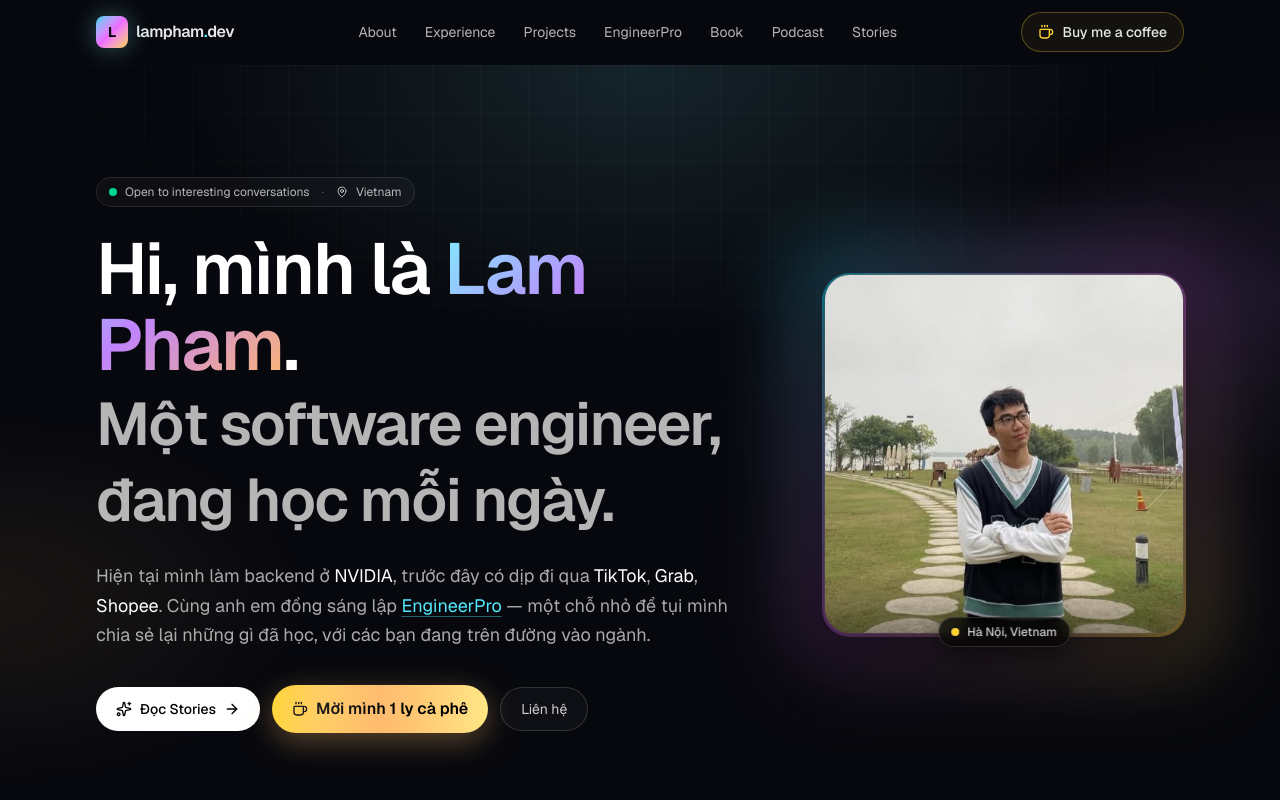
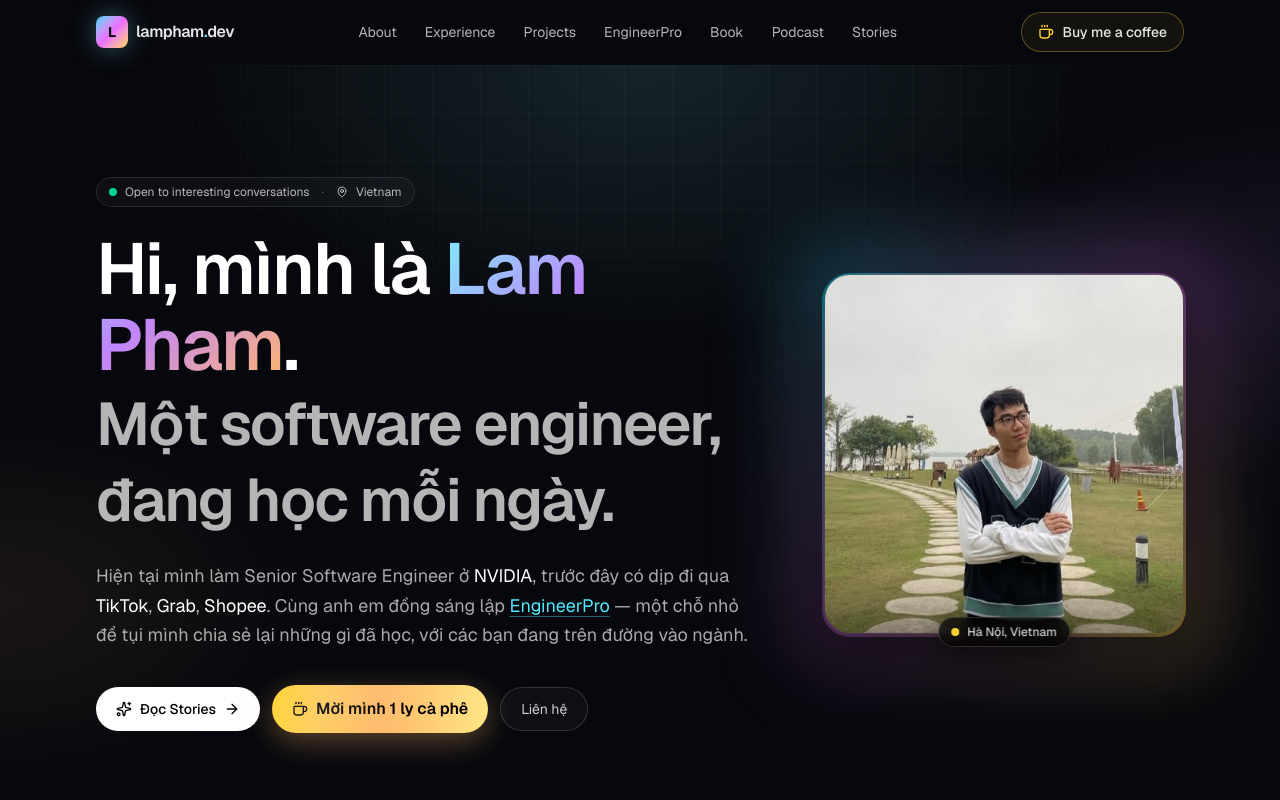
Before and after one commit to lampn95/lampn95.github.io, a Next.js app: page / in a window 1280 px wide. Shown: the top 800 px of the page. Built offline with nearby package versions, Linux system fonts and the light colour scheme.

Commit message:
Hero: 'làm backend ở NVIDIA' → 'làm Senior Software Engineer ở NVIDIA'

```diff
--- a/src/components/Hero.tsx
+++ b/src/components/Hero.tsx
@@ -52,8 +52,9 @@ export function Hero() {
               transition={{ duration: 0.7, delay: 0.15, ease: "easeOut" }}
               className="mt-7 max-w-2xl text-base sm:text-lg text-white/65 leading-relaxed"
             >
-              Hiện tại mình làm backend ở <span className="text-white">NVIDIA</span>,
-              trước đây có dịp đi qua <span className="text-white">TikTok</span>,{" "}
+              Hiện tại mình làm Senior Software Engineer ở{" "}
+              <span className="text-white">NVIDIA</span>, trước đây có dịp đi qua{" "}
+              <span className="text-white">TikTok</span>,{" "}
               <span className="text-white">Grab</span>,{" "}
               <span className="text-white">Shopee</span>. Cùng anh em đồng sáng lập{" "}
               <a
```
Also changed, not shown: 69 other files (tests, documents, lock files or other folders).
